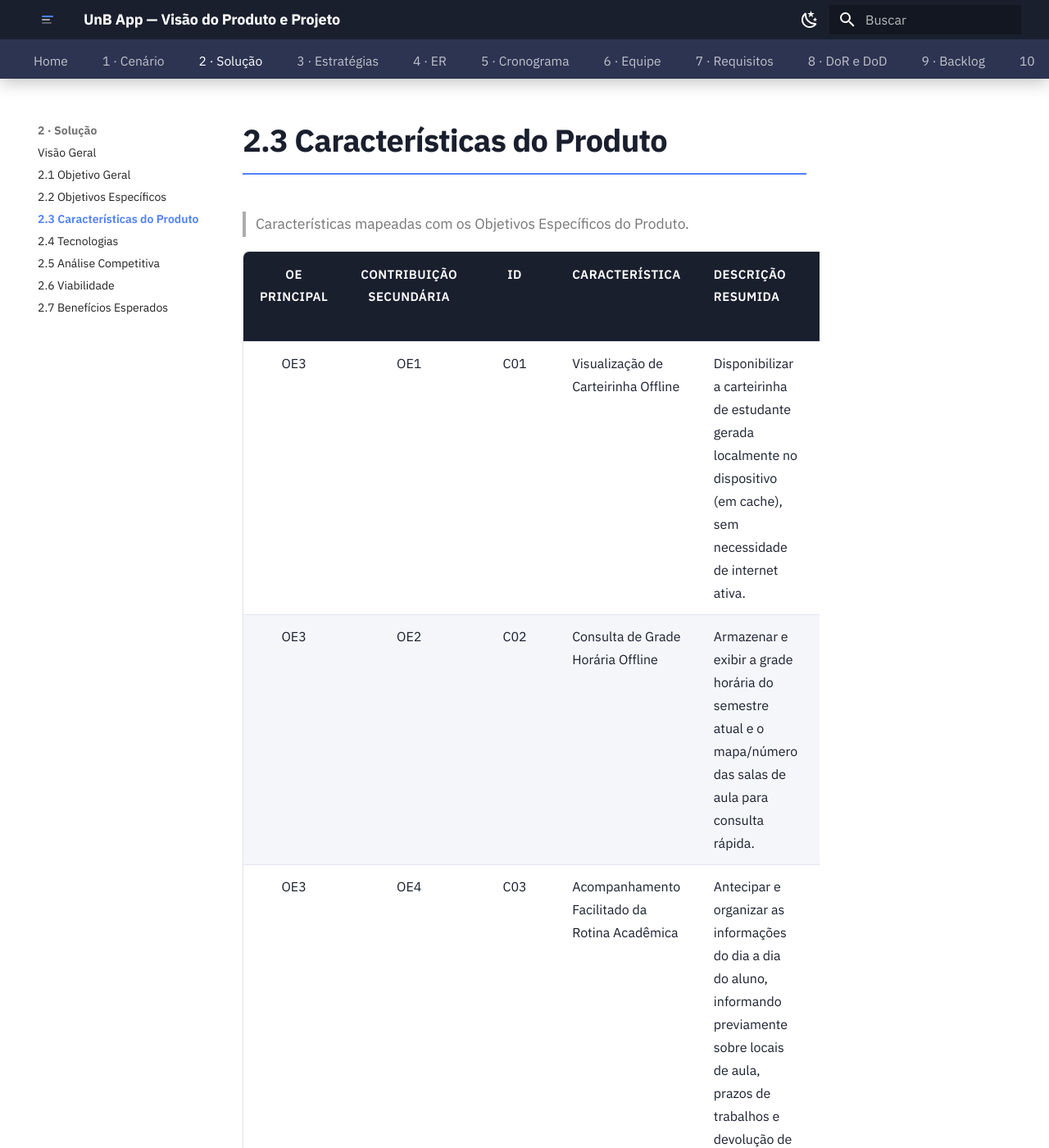
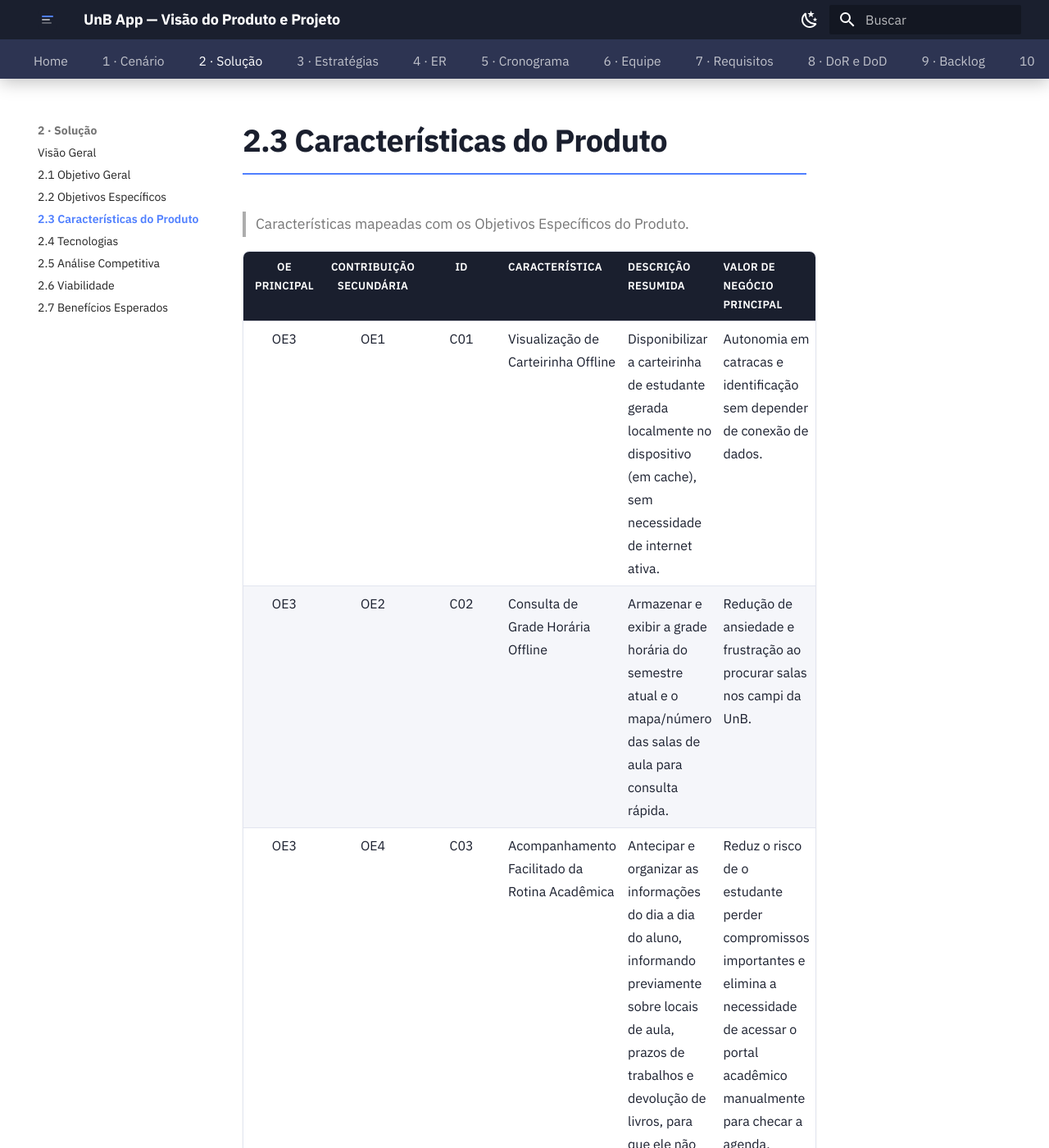
Before and after one commit to mdsreq-fga-unb/REQ-2026.1-T02-UnB-App, an MkDocs documentation site: the page built from docs/02-solucao/caracteristicas.md, in a window 1280 px wide and 1400 px high. Shown: the whole window at 82% size. Built offline with MkDocs 1.6.1 and Material for MkDocs 9.7.7, drawn with Linux system fonts in a browser that asks for light colours; some of the changed text lies outside the part shown.

Commit message:
docs: ajusta layout da tabela de características para exibir todas as colunas corretamente (#3)

```diff
--- a/docs/02-solucao/caracteristicas.md
+++ b/docs/02-solucao/caracteristicas.md
@@ -2,6 +2,7 @@
 
 > Características mapeadas com os Objetivos Específicos do Produto.
 
+<div class="chars-table" markdown="1">
 | OE Principal | Contribuição Secundária | ID | Característica | Descrição resumida | Valor de negócio principal |
 |:---:|:---:|:---:|---|---|---|
 | OE3 | OE1 | C01 | Visualização de Carteirinha Offline | Disponibilizar a carteirinha de estudante gerada localmente no dispositivo (em cache), sem necessidade de internet ativa. | Autonomia em catracas e identificação sem depender de conexão de dados. |
@@ -10,3 +11,5 @@
 | OE3 | OE4 | C04 | Orientação sobre o Calendário da Universidade | Guiar o aluno durante os momentos mais importantes e críticos do semestre, avisando com antecedência sobre as datas de oferta de disciplinas e os períodos de matrículas. | Evitar que o aluno perca o semestre por esquecer prazos ou por não ter o costume de acessar o sistema, garantindo continuidade dos estudos com tranquilidade. |
 | OE1 | OE4 | C05 | Central de Suporte Integrada | Módulo de fácil acesso com tutoriais rápidos (textos ampliados e vídeos curtos) sobre tarefas básicas. | Redução da dependência de auxílio de terceiros (familiares ou funcionários). |
 | OE5 | OE1 | C06 | Central de Acolhimento e Tutoriais | O aplicativo deve oferecer guias visuais simples e tutoriais passo a passo (como vídeos e ilustrações) para ensinar o usuário a realizar tarefas acadêmicas básicas, respondendo diretamente ao OE5. | Acelerar a curva de aprendizado e mitigar a frustração no primeiro contato com a vida acadêmica digital. |
+
+</div>
--- a/docs/assets/stylesheets/extra.css
+++ b/docs/assets/stylesheets/extra.css
@@ -120,6 +120,22 @@
   border-radius: 8px;
   overflow: hidden;
   box-shadow: 0 1px 3px rgba(0,0,0,.06);
+}
+
+/* Tabela de Características do Produto (6 colunas — aplicado via wrapper .chars-table) */
+.chars-table table {
+  font-size: 0.7rem;
+}
+
+.chars-table th {
+  padding: .35rem .35rem !important;
+  font-size: 0.66rem !important;
+  letter-spacing: .02em !important;
+}
+
+.chars-table td {
+  padding: .35rem .35rem !important;
+  overflow-wrap: break-word;
 }
 
 .md-typeset table:not([class]) thead tr {
```
